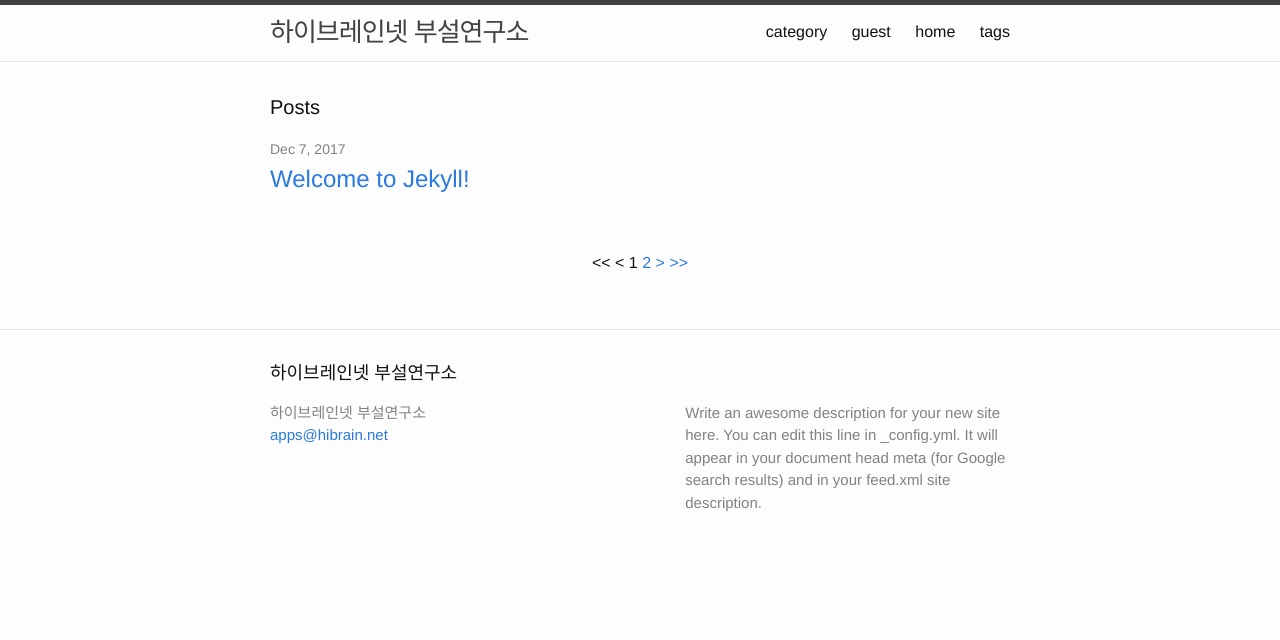
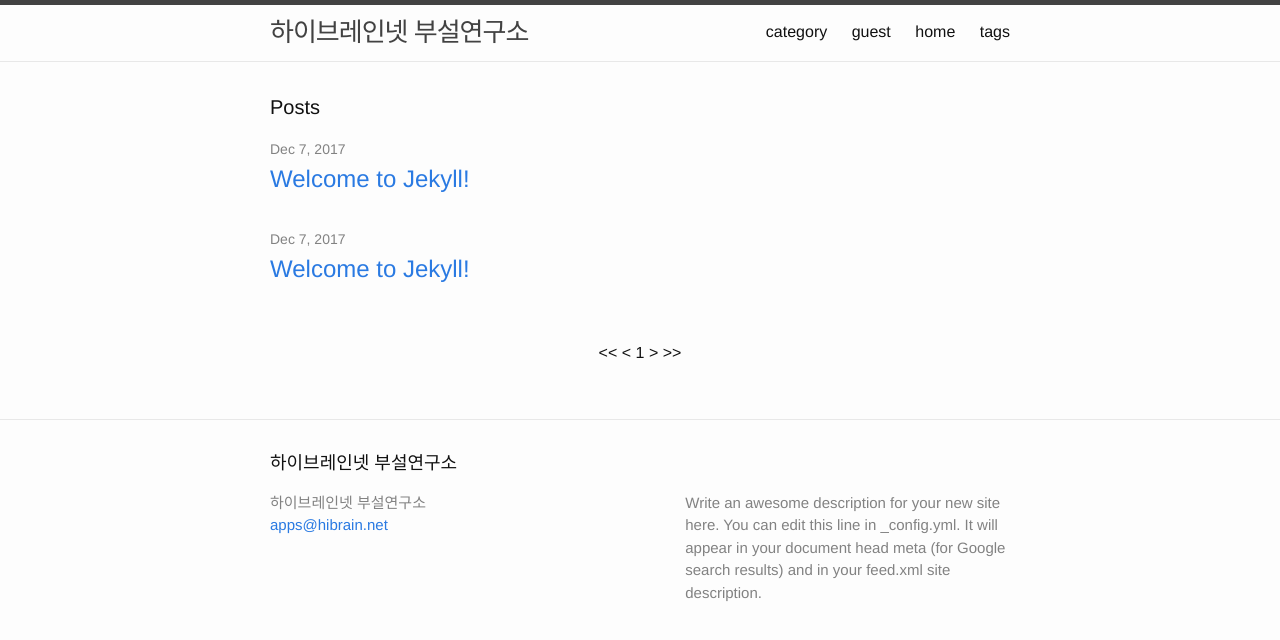
Before and after one commit to hibrainnet/hibrainnet.github.io, a Jekyll site: the page built from index.html, in a window 1280 px wide. Shown: the top 640 px of the page. Built offline with Jekyll 4.4.1, drawn with Linux system fonts in a browser that asks for light colours; the list of posts is cut into pages by our own code; some of the changed lines change nothing that is shown.

Commit message:
2017-12-18 최종수정

```diff
--- a/_config.yml
+++ b/_config.yml
@@ -46,33 +46,15 @@ comments:
     app_id: "" #facebook 앱 아이디
 
 ## 페이징 설정
+
 pagination:
   type: numbering
-  limit: 15
   enabled: true
-  per_page: 1
+  per_page: 2 # 한 화면에 보여줄 post 갯수
   permalink: '/page/:num'
-  limit: 0
+  limit: 0 # 한번에 보여줄 페이징 숫자
   sort_field: "date"
   sort_reverse: true
-
-  #카테고리, 태그 페이징 숫자에 할당될 주소 형식
-  cate_link: '/category/:cname'
-  tag_link: '/tags/:tname'
-  tmp_page_link: '/page/'
-
-# pagetype = 페이징 방법 { numbering || simple }
-# limit_page = 한 화면에 보여줄 페이지 수
-# limit_page: 5
-# pagetype: "numbering"
-
-#query string에 사용할 변수명
-# tag_param: 'tags'
-# category_param: 'cate'
-# page_type: 'type'
-# post_title: 'title'
-# page_num: 'page'
-
 
 # Jekyll 설정
 markdown: kramdown
@@ -84,12 +66,6 @@ plugins:
   - jekyll-redirect-from
   - jekyll-compose
   - jekyll-seo-tag
-
-
-
-# jekyll-patinate 플러그인에서 사용하는 변수
-#paginate: 1
-#paginate_path: '/page/:num/'
 
 exclude:
   - vendor
--- a/_includes/head.html
+++ b/_includes/head.html
@@ -12,6 +12,12 @@ function getTypeValue(){
       pageType = hashes[4];
       typeValue = hashes[5];
       window.location.replace(url + '/' + pageType + '/' + typeValue + '/page/' + pageNum);
+    }
+
+    if(hashes.length == 5 && pageNum != undefined) {
+      pageType = hashes[4];
+      typeValue = hashes[5];
+      window.location.replace(url + '/page/' + pageNum);
     }
 
 }
```
